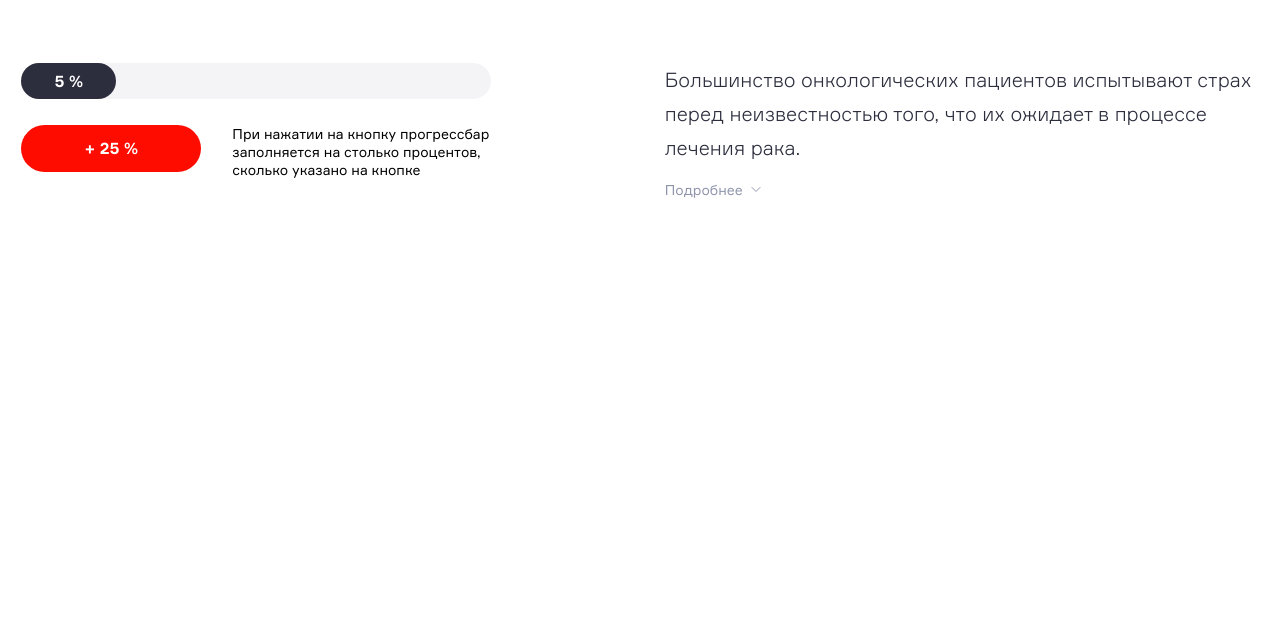
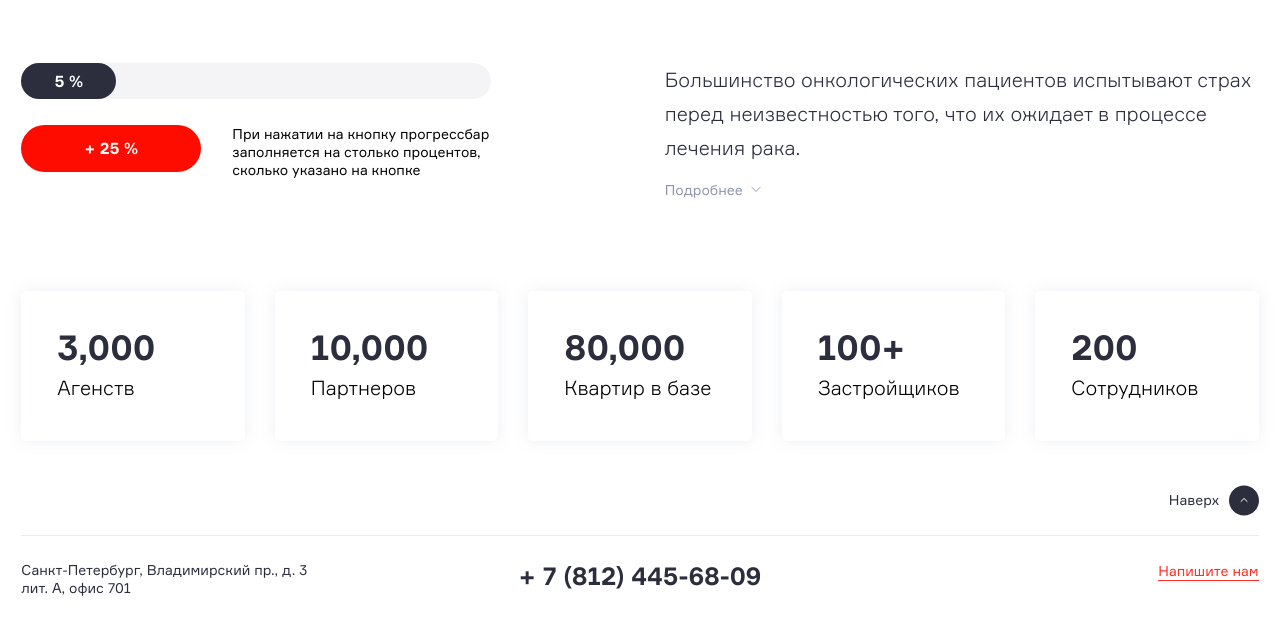
Before and after one commit to konstantingalin/real_estate_test_ms, a website built with webpack: page src/index.html in a window 1280 px wide. Shown: the part 748-1383 px from the top of the page. Before the commit the page ends 1039 px from the top, so only its background shows below. Built offline with nearby package versions, Linux system fonts and the light colour scheme; files whose address does not match are found by name; a web font is replaced by a local one.

Commit message:
add_footer

```diff
--- a/src/index.html
+++ b/src/index.html
@@ -211,26 +211,69 @@
 				</div>
 				<div class="box_items">
 					<div class="box_items__item">
-
+						<p class="text1">
+							3,000
+						</p>
+						<p class="text2">
+							Агенств
+						</p>
 					</div>
 					<div class="box_items__item">
-
+						<p class="text1">
+							10,000
+						</p>
+						<p class="text2">
+							Партнеров
+						</p>
 					</div>
 					<div class="box_items__item">
-
+						<p class="text1">
+							80,000
+						</p>
+						<p class="text2">
+							Квартир в базе
+						</p>
 					</div>
 					<div class="box_items__item">
-
+						<p class="text1">
+							100+
+						</p>
+						<p class="text2">
+							Застройщиков
+						</p>
 					</div>
 					<div class="box_items__item">
-
+						<p class="text1">
+							200
+						</p>
+						<p class="text2">
+							Сотрудников
+						</p>
 					</div>
 				</div>
 			</div>
 		</section>
 		<section class="section _5" id="_5">
 			<div class="section__content">
-
+				<div class="box_to_top">
+					<a href="#_1" class="box_to_top__item">
+						<p>Наверх</p>
+						<img src="../public/to_top_icon.svg" alt="">
+					</a>
+				</div>
+				<div class="info_box">
+					<div class="info_box__item">
+						<p class="addres">
+							Санкт-Петербург, Владимирский пр., д. 3 лит. А, офис 701
+						</p>
+					</div>
+					<div class="info_box__item">
+						<a href="tel:+78124456809" class="phone">+ 7 (812) 445-68-09</a>
+					</div>
+					<div class="info_box__item">
+						<a href="#_5" class="contact">Напишите нам</a>
+					</div>
+				</div>
 			</div>
 		</section>
 	</div>
--- a/src/styles/main/_main.scss
+++ b/src/styles/main/_main.scss
@@ -349,9 +349,7 @@
             }
 
             transition: all 0.2s ease-out;
-
             cursor: pointer;
-
             overflow: hidden;
 
             & + input + & {
@@ -621,3 +619,121 @@
     }
   }
 }
+
+._4 {
+  .box_items {
+    display: flex;
+    justify-content: space-between;
+
+    &__item {
+      width: 20%;
+      background: #FFFFFF;
+      box-shadow: 0px 0px 15px rgba(143, 149, 172, 0.15);
+      border-radius: 5px;
+      padding: 36px;
+      margin-right: 30px;
+      cursor: pointer;
+
+      &:hover {
+        box-shadow: 0px 0px 20px rgba(143, 149, 172, 0.4);
+      }
+
+      &:last-child {
+        margin-right: 0;
+      }
+
+      .text1 {
+        font-style: normal;
+        font-weight: 700;
+        font-size: 35px;
+        line-height: 40px;
+        color: #2C2E3E;
+        margin-bottom: 4px;
+      }
+
+      .text2 {
+        font-style: normal;
+        font-weight: 300;
+        font-size: 20px;
+        line-height: 34px;
+        color: #000000;
+      }
+    }
+  }
+}
+
+._5 {
+  @include adaptive(padding-top, 20, 66);
+  @include adaptive(padding-bottom, 20, 90);
+
+  .box_to_top {
+    display: flex;
+    justify-content: flex-end;
+    border-bottom: 1px solid rgba(143, 149, 172, 0.2);
+    padding-bottom: 19px;
+
+    &__item {
+      display: flex;
+      align-items: center;
+
+      p {
+        font-style: normal;
+        font-weight: 400;
+        font-size: 14px;
+        line-height: 18px;
+        color: #2C2E3E;
+        @include adaptive(margin-right, 8, 14);
+      }
+    }
+  }
+
+  .info_box {
+    @include adaptive(margin-top, 16, 38);
+    display: flex;
+    justify-content: space-between;
+
+    &__item {
+      width: 33.3%;
+      display: flex;
+      align-items: flex-start;
+      @include adaptive(margin-right, 8, 16);
+
+      &:nth-child(2) {
+        justify-content: center;
+      }
+
+      &:last-child {
+        justify-content: flex-end;
+        margin-right: 0;
+      }
+
+      .addres {
+        font-style: normal;
+        font-weight: 400;
+        font-size: 14px;
+        line-height: 18px;
+        color: #2C2E3E;
+        max-width: 286px;
+      }
+
+      .phone {
+        text-align: center;
+        font-style: normal;
+        font-weight: 700;
+        font-size: 25px;
+        line-height: 30px;
+        color: #2C2E3E;
+      }
+
+      .contact {
+        text-align: right;
+        font-style: normal;
+        font-weight: 400;
+        font-size: 14px;
+        line-height: 19px;
+        color: #FF2D23;
+        border-bottom: 1px solid #FF2D23;
+      }
+    }
+  }
+}
```
Also changed, not shown: public/to_top_icon.svg (added).
